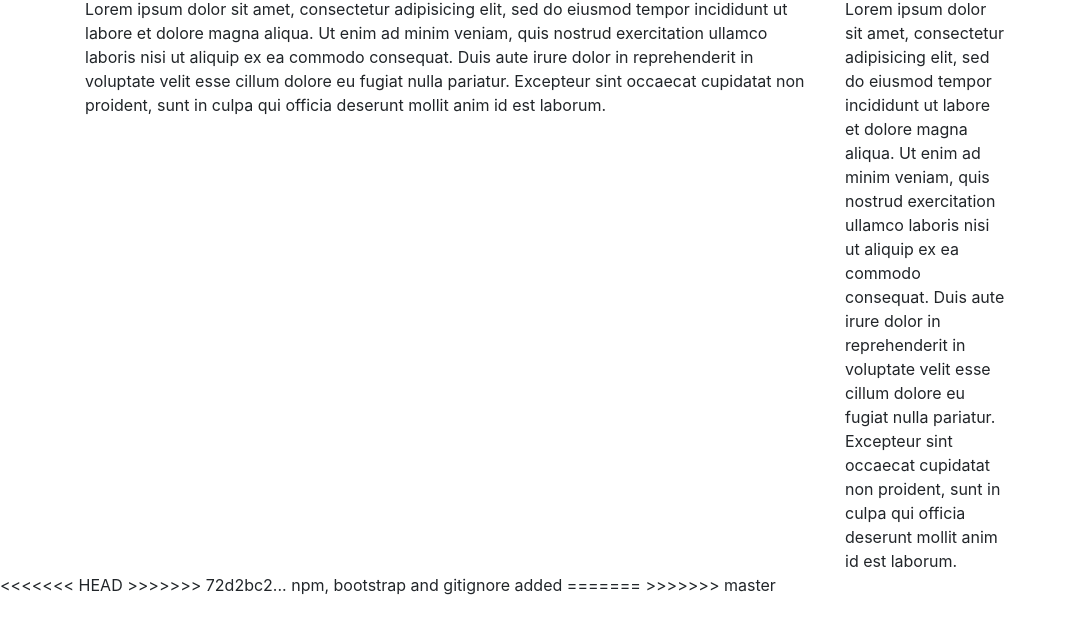
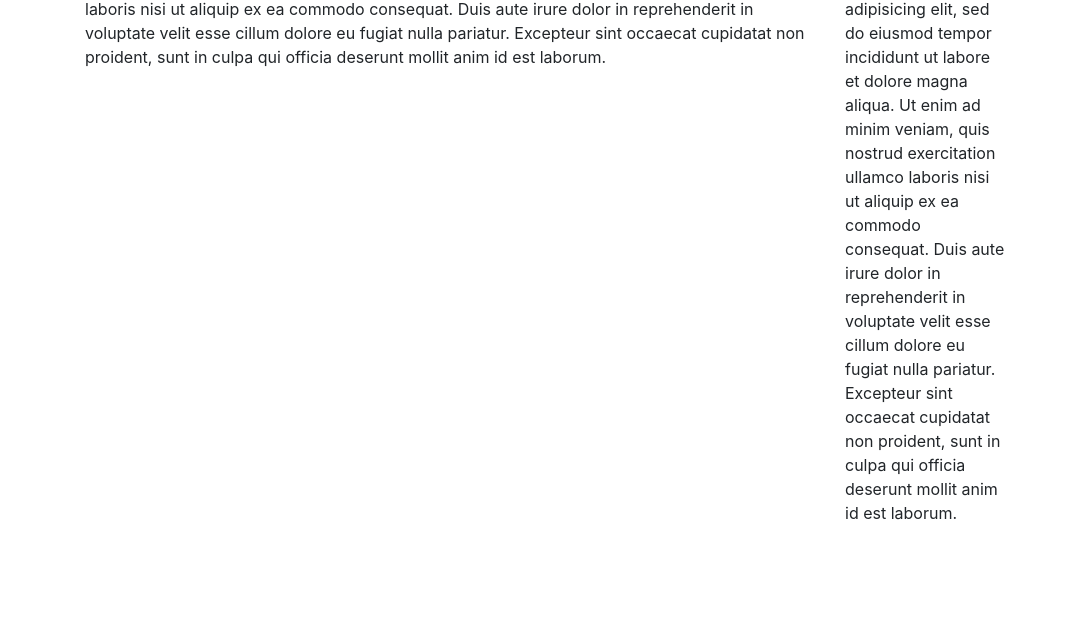
Before and after one commit to cristiancota/gittraining, a website: page index.html in a window 1280 px wide. Shown: the part 163-800 px from the top of the page, without its empty margins (0-1066 px from the left). Drawn offline with nearby package versions, Linux system fonts and the light colour scheme.

Commit message:
Ola k ase

```diff
--- a/index.html
+++ b/index.html
@@ -7,13 +7,8 @@
 	<link rel="stylesheet" href="node_modules/bootstrap/dist/css/bootstrap.min.css">
 </head>
 <body>
-<<<<<<< HEAD
-<<<<<<< HEAD
 
 	<h1>Hola</h1>
-=======
-=======
->>>>>>> master
 
 	<h1 class="text-center">Hola</h1>
 	<div class="container">
@@ -22,10 +17,6 @@
 			<div class="col-md-2">Lorem ipsum dolor sit amet, consectetur adipisicing elit, sed do eiusmod tempor incididunt ut labore et dolore magna aliqua. Ut enim ad minim veniam, quis nostrud exercitation ullamco laboris nisi ut aliquip ex ea commodo consequat. Duis aute irure dolor in reprehenderit in voluptate velit esse cillum dolore eu fugiat nulla pariatur. Excepteur sint occaecat cupidatat non proident, sunt in culpa qui officia deserunt mollit anim id est laborum.</div>
 		</div>
 	</div>
-<<<<<<< HEAD
->>>>>>> 72d2bc2... npm, bootstrap and gitignore added
-=======
->>>>>>> master
 
 </body>
 </html>
```
